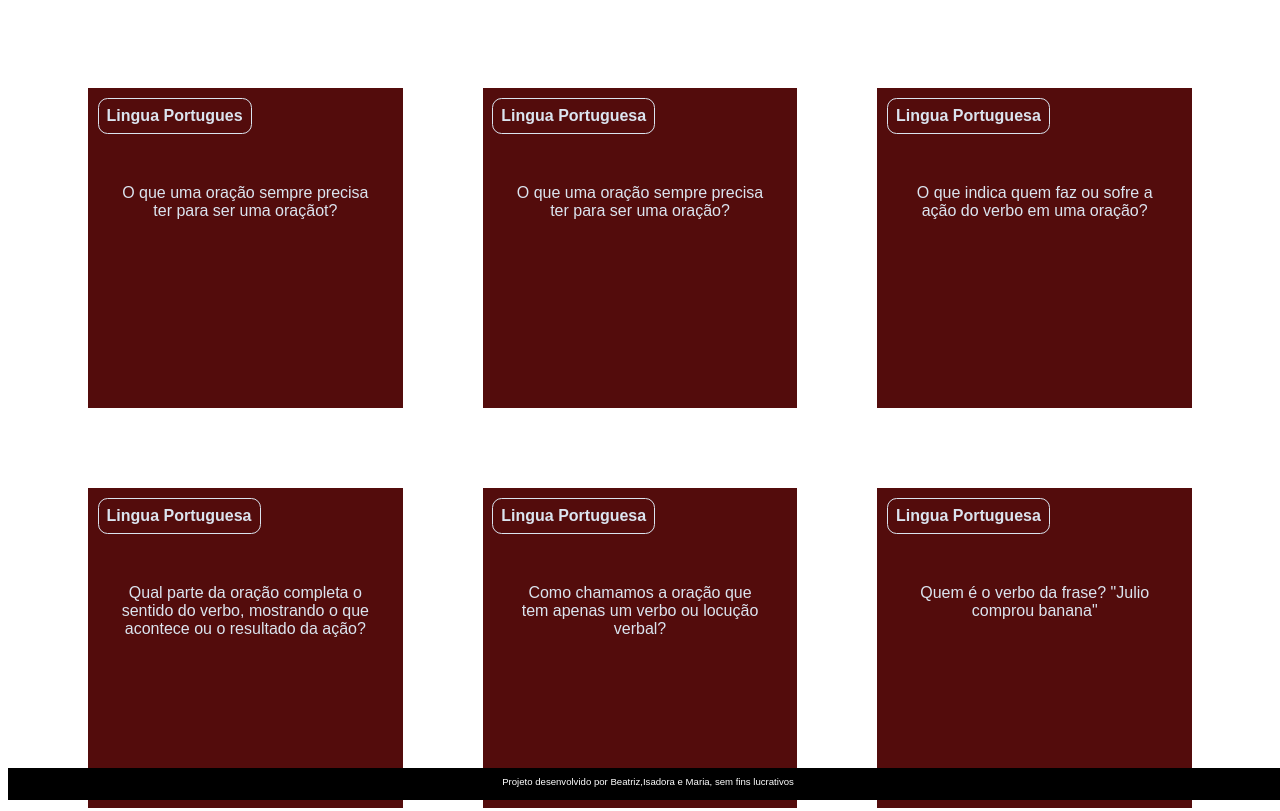
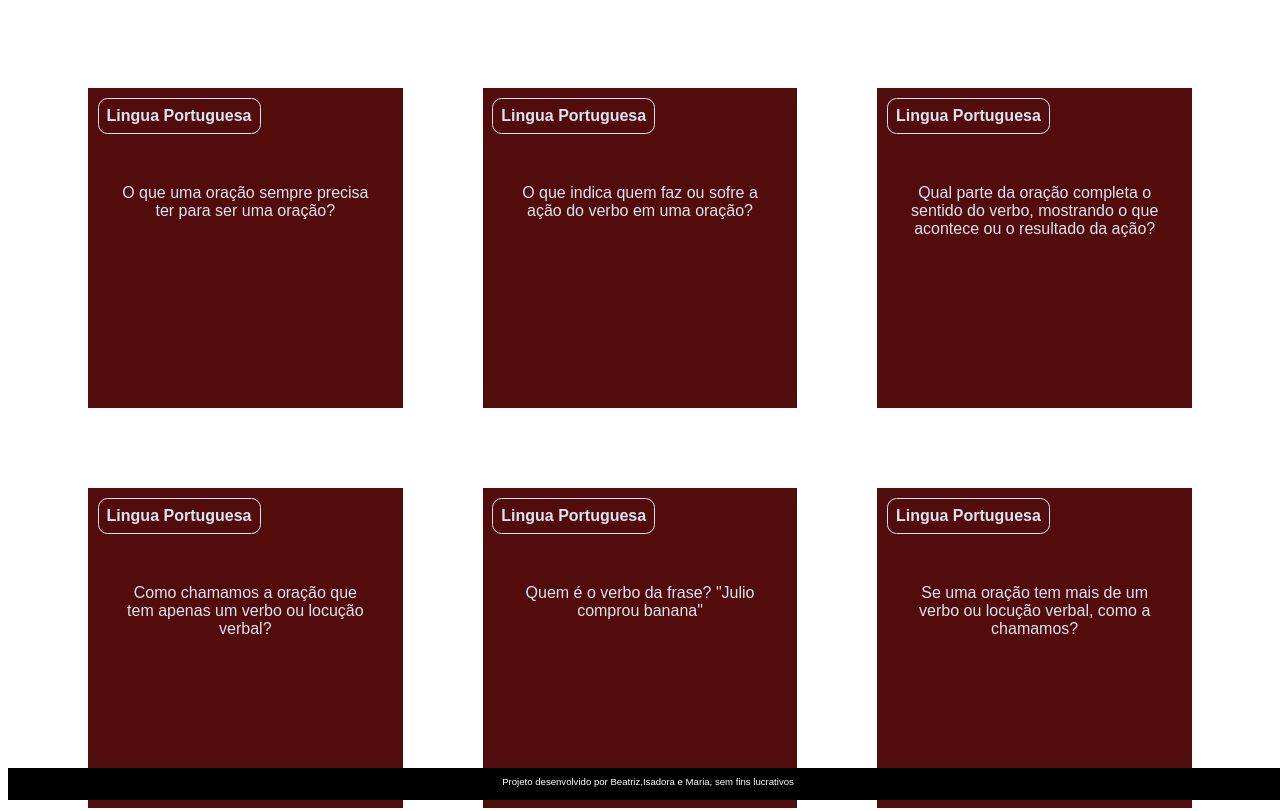
Before and after one commit to valentrimbeatriz/flashcard, a plain HTML site: page index.html in a window 1280 px wide. Shown: the top 811 px of the page. Drawn offline with Linux system fonts and the light colour scheme.

Commit message:
Update index.html

```diff
--- a/index.html
+++ b/index.html
@@ -9,17 +9,17 @@
 <body>
     <main>
         <section id="container">
-            <article class="cartao">
+             <!-- <article class="cartao">
                 <div class="cartao__conteudo">
                     <h3>Lingua Portugues</h3>
                     <div class="cartao__conteudo__pergunta">
-                        <p>O que uma oração sempre precisa ter para ser uma oraçãot?</p>
+                        <p>O que uma oração sempre precisa ter para ser uma oração?</p>
                     </div>
                     <div class="cartao__conteudo__resposta">
                         <p>Uma oração sempre precisa ter um verbo.</p>
                     </div>
                 </div>
-            </article>
+        </article>-->
         </section>
     </main>
     <footer>
```
